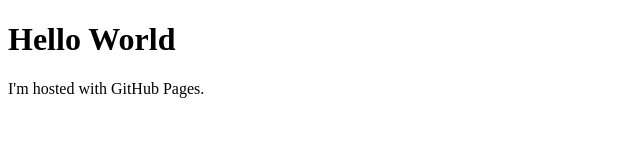
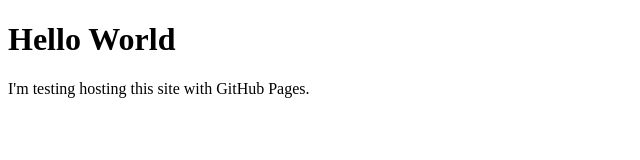
Before and after one commit to longkevinm/longkevinm.github.io, a plain HTML site: page index.html in a window 1280 px wide. Shown: the whole page, without its empty margins (0-640 px from the left). Drawn offline with Linux system fonts and the light colour scheme.

Commit message:
Update index.html

```diff
--- a/index.html
+++ b/index.html
@@ -2,6 +2,6 @@
 <html>
 <body>
 <h1>Hello World</h1>
-<p>I'm hosted with GitHub Pages.</p>
+<p>I'm testing hosting this site with GitHub Pages.</p>
 </body>
 </html>
```
